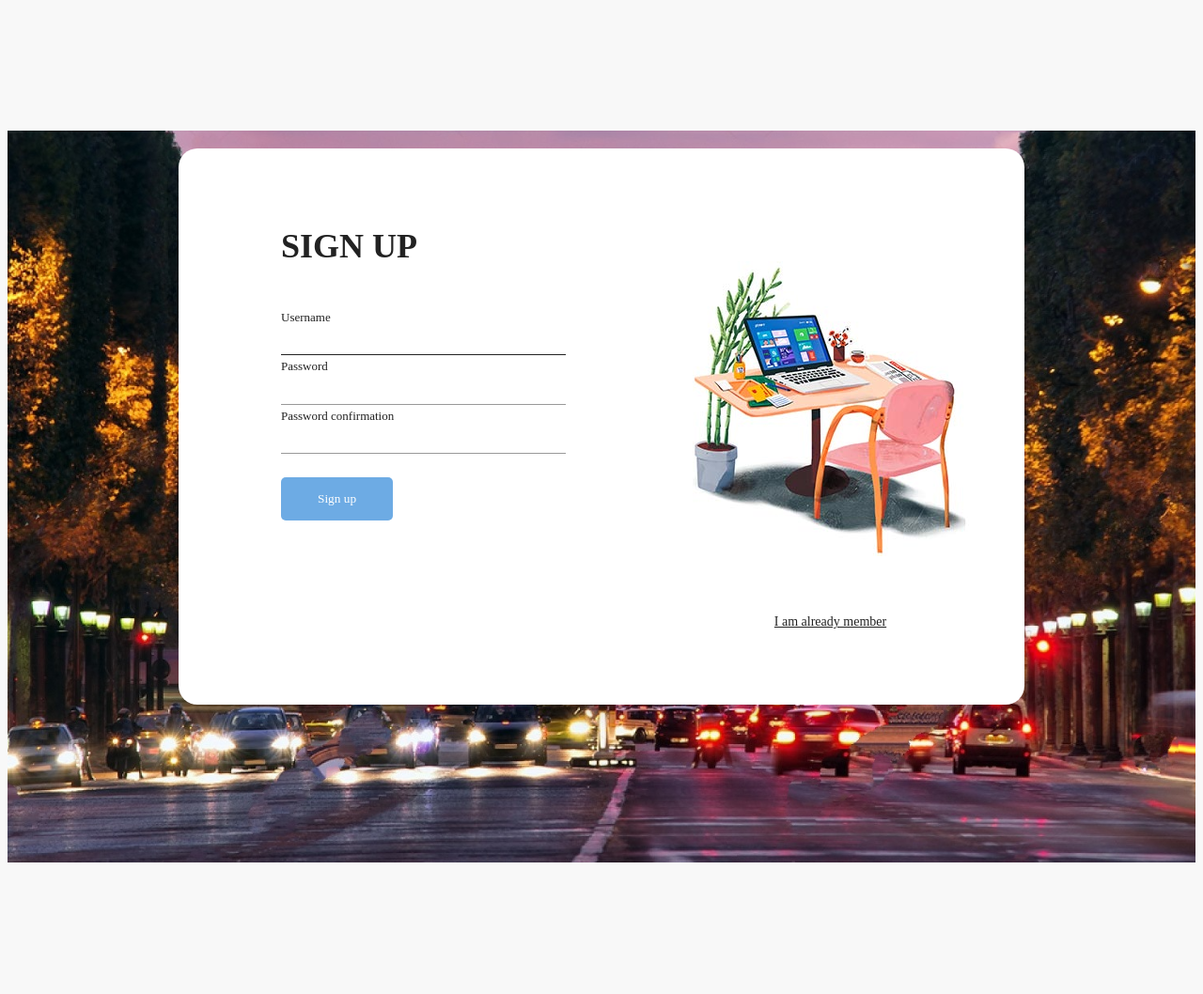
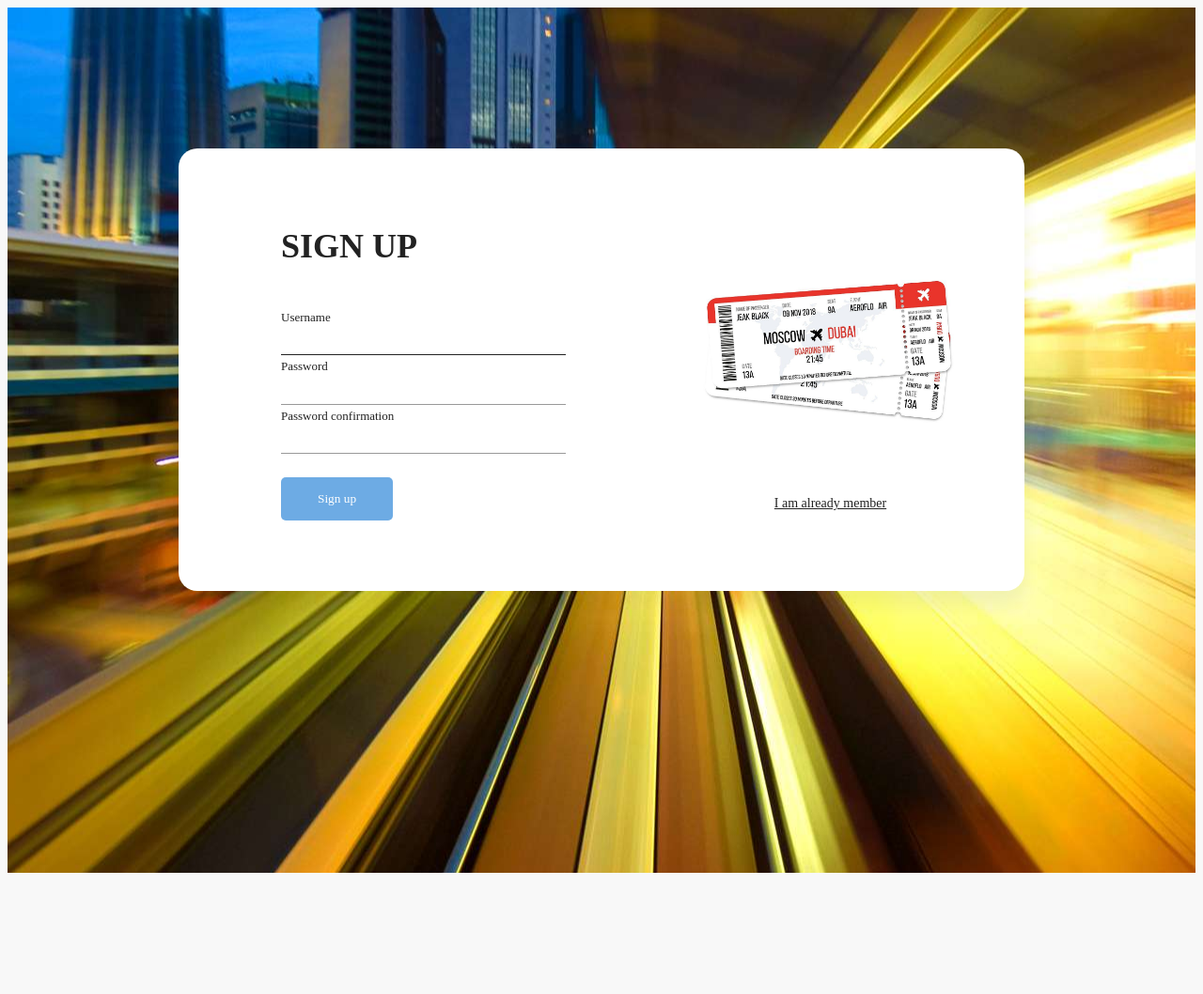
Before and after one commit to sinha101/Transportation_management_system, a Django app: page /accounts/signup/ in a window 1280 px wide. Shown: the whole page at 94% size. After the commit the page ends 929 px from the top, so only its background shows below. Run offline with Django 3.2, Linux system fonts and the light colour scheme; some web fonts are replaced.

Commit message:
background pic changed

```diff
--- a/tms/accounts/templates/accounts/login.html
+++ b/tms/accounts/templates/accounts/login.html
@@ -23,13 +23,13 @@
 
 
   <div class="d-lg-flex half">
-    <div class="bg order-1 order-md-2" style="background-image: url('/static/login-bg.jpg');"></div>
+    <div class="bg order-1 order-md-2" style="background-image: url('/static/welcomee.png');"></div>
     <div class="contents order-2 order-md-1">
 
       <div class="container">
 
         <div class="row align-items-center justify-content-center">
-				<h1 id="welcome--"> Welcome to Optimal Transportation System</h1>
+				<h1 id="welcome--"> Welcome to Transportation Management System</h1>
           <div class="col-md-7">
 
             <div class="mb-4">
--- a/tms/accounts/templates/accounts/signup.html
+++ b/tms/accounts/templates/accounts/signup.html
@@ -14,7 +14,7 @@
 </head>
 <body>
 
-    <div class="main" style="background-image: url('/static/signup-bg.png');">
+    <div class="main" style="background-image: url('/static/signup.jpg');">
 
         <section class="signup">
             <div class="container">
@@ -42,7 +42,7 @@
                         </form>
                     </div>
                     <div class="signup-image">
-                        <figure><img src="/static/signup-image.jpg" alt="sing up image"></figure>
+                        <figure><img src="/static/sp.jpg" alt="sing up image"></figure>
                         <a href="../login/" class="signup-image-link">I am already member</a>
                     </div>
                 </div>
--- a/tms/main/views.py
+++ b/tms/main/views.py
@@ -73,7 +73,7 @@ def ticket(request):
     # print(text)
 
     lines = [
-        "Welcome to optimal transportation system",
+        "Welcome to Transportation Management System",
         " ",
         "Your ticket is below",
         " ",
@@ -93,7 +93,7 @@ def ticket(request):
         " ",
         ""+text,
         "",
-        "All right reserved by optimal transportation system",
+        "All right reserved by Transportation Management System",
 
     ]
 
```
Also changed, not shown: tms/assets/login-bg.jpg (deleted), tms/assets/signup-bg.png (deleted), tms/assets/signup-image.jpg (deleted), tms/assets/signup.jpg (added), tms/assets/sp.jpg (added), tms/db.sqlite3, 1 other file.
